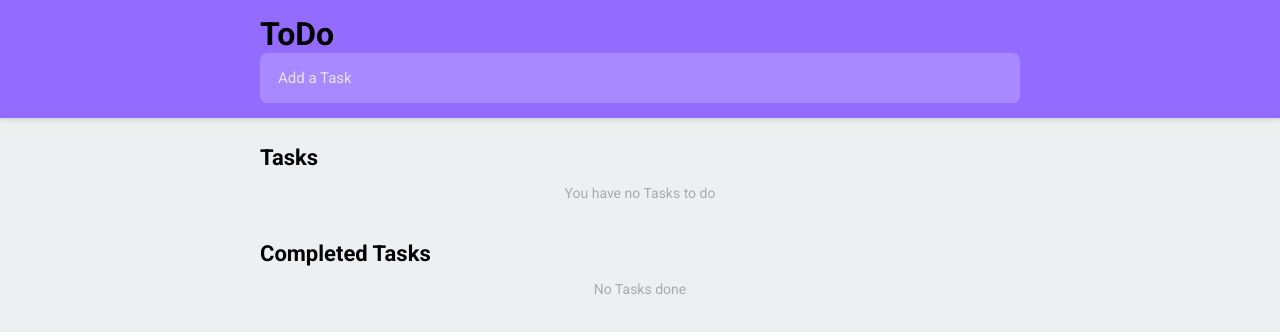
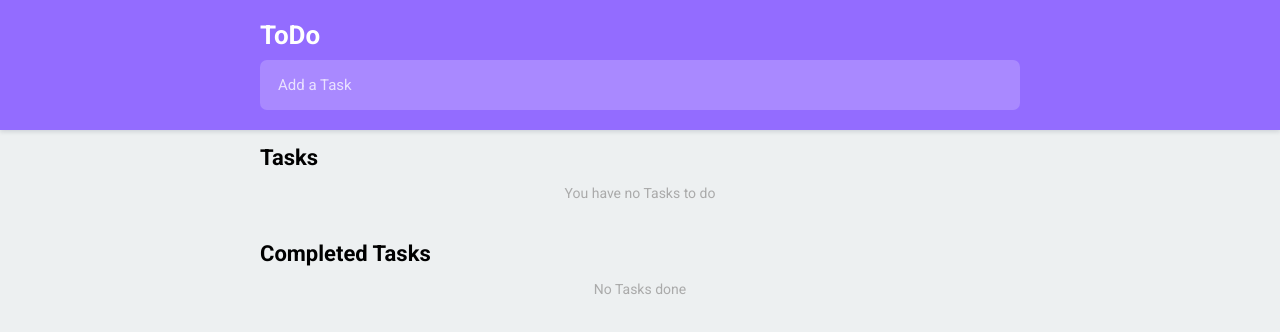
Before and after one commit to intentionstore/todo-app, a plain HTML site: page index.html in a window 1280 px wide. Drawn offline with Linux system fonts and the light colour scheme.

Commit message:
Update 0.2

```diff
--- a/index.html
+++ b/index.html
@@ -21,7 +21,7 @@
 
 		<header>
             <div class="container">
-            <h1>ToDo</h1>
+            <h1 class="header-title">ToDo</h1>
 			<input type="text" placeholder="Add a Task" id="item">
 			<button id="add">
 				<svg version="1.1" xmlns="http://www.w3.org/2000/svg" xmlns:xlink="http://www.w3.org/1999/xlink" x="0px" y="0px"viewBox="0 0 16 16" style="enable-background:new 0 0 16 16;" xml:space="preserve"><g><path class="fill" d="M16,8c0,0.5-0.5,1-1,1H9v6c0,0.5-0.5,1-1,1s-1-0.5-1-1V9H1C0.5,9,0,8.5,0,8s0.5-1,1-1h6V1c0-0.5,0.5-1,1-1s1,0.5,1,1v6h6C15.5,7,16,7.5,16,8z"/></g></svg>
--- a/resources/css/style.css
+++ b/resources/css/style.css
@@ -16,12 +16,19 @@ body, input, button {
 header {
   width: 100%;
   position: fixed;
-  padding: 15px;
+  padding: 20px 15px;
   top: 0;
   left: 0;
   z-index: 5;
   background: #936cff;
   box-shadow: 0px 2px 4px rgba(44, 62, 80, 0.15);
+}
+
+.header-title {
+    font-size: 26px;
+    font-weight: bolder;
+    color: #fff;
+    padding-bottom: 10px;
 }
 
 header input {
```
Also changed, not shown: 1 other file.
